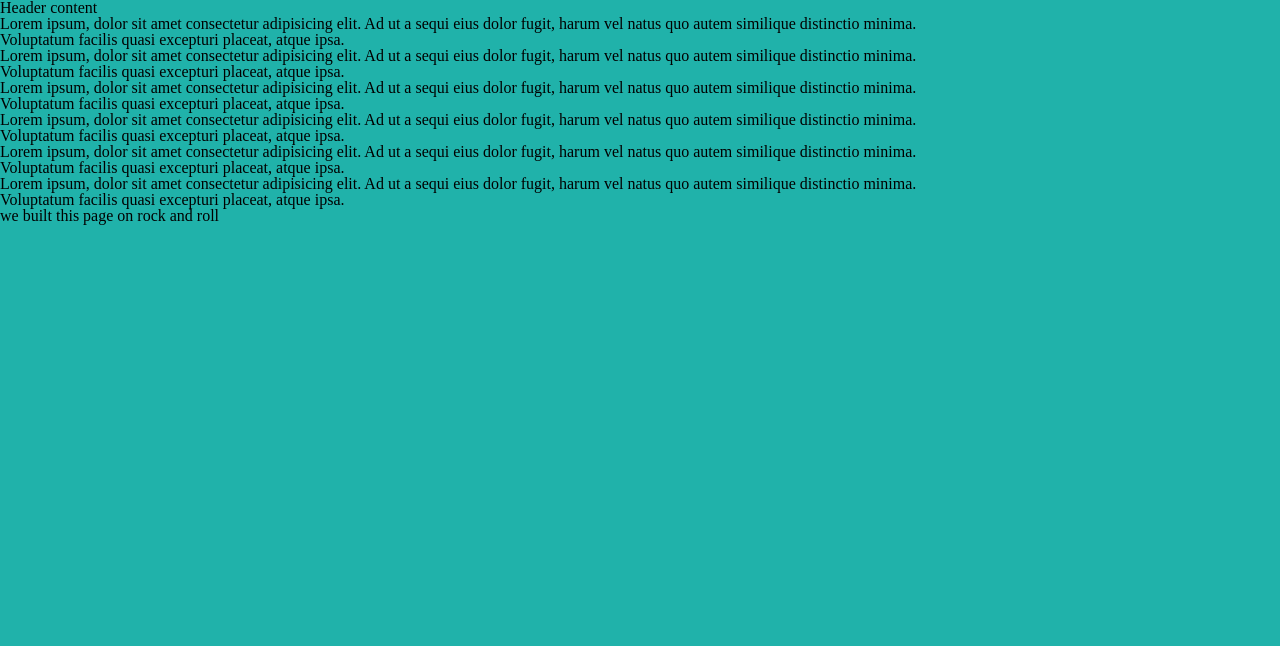
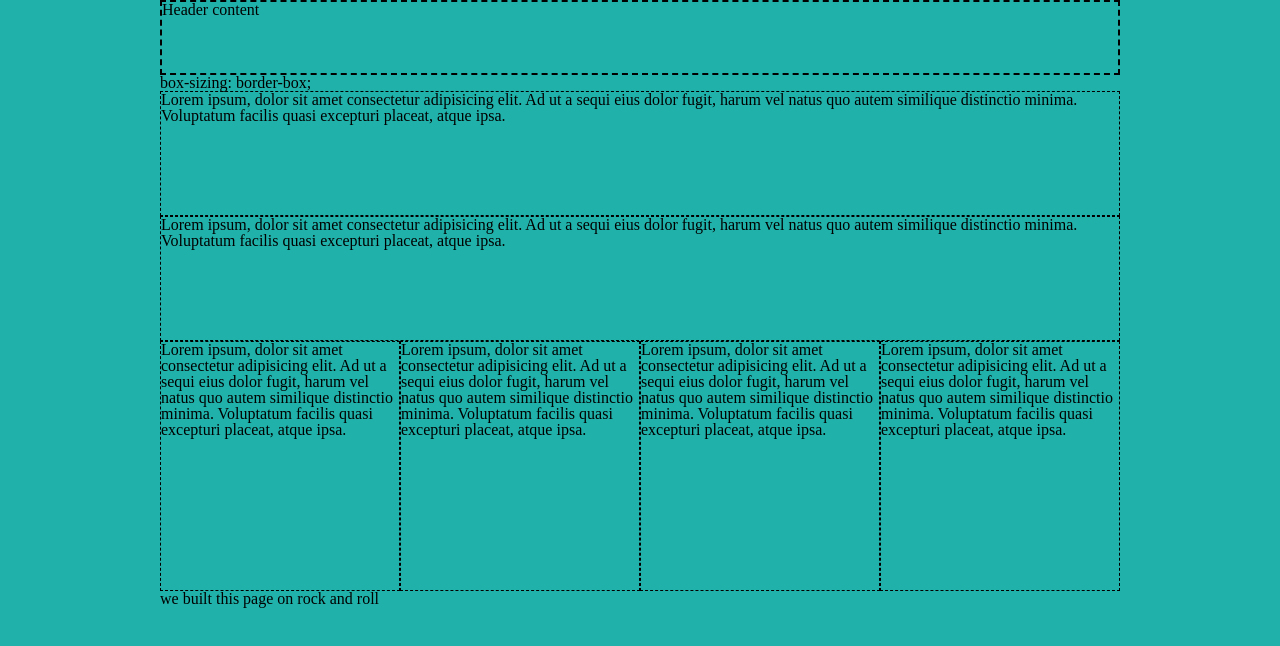
Before and after one commit to M-Ravenmoore/CF301-lab-01, a plain HTML site: page index.html in a window 1280 px wide. Drawn offline with Linux system fonts and the light colour scheme.

Commit message:
got the float for the boxes

```diff
--- a/css/base.css
+++ b/css/base.css
@@ -1,22 +1,27 @@
 /* mobile */
+*{
+  box-sizing: border-box;
+}
 body{
-  width: 480;
+  width: 480px;
+  margin: auto;
   background-color: lightblue;
 }
 
 
-
-
-
+/* tab */
+@media only screen and (min-width:650px) {
+  body{
+    width: 740px;
+    background-color: lightgreen;
+  }
+}
 
 
 /* desktop */
-@media only screen and (min-width:790px) {
+@media only screen and (min-width:850px) {
   body{
     width: 960px;
     background-color: lightseagreen;
   }
 }
-
-
-@media only screen and (min-width:790px) {
--- a/css/layout.css
+++ b/css/layout.css
@@ -0,0 +1,17 @@
+header{
+  height: 75px;
+  border: 2px black dashed;
+}
+.first-row{
+  height:125px;
+}
+
+.container-250{
+  height:250px;
+  width:240px;
+  display:block;
+  float: right;
+}
+article{
+  border: 1px black dashed;
+}
--- a/index.html
+++ b/index.html
@@ -3,6 +3,9 @@
   <head>
     <link rel="stylesheet" href="css/reset.css"/>
     <link rel="stylesheet" href="css/base.css"/>
+    <link rel="stylesheet" href="css/layout.css"/>
+    <link rel="stylesheet" href="css/modules.css"/>
+    <link rel="stylesheet" href="css/theme.css"/>
     <title>Insert Project Title Here</title>
   </head>
   <body>
@@ -10,6 +13,7 @@
       <h1>Header content</h1>
     </header>
     <aside id="b" class="sidebar">
+      box-sizing: border-box;
     </aside>
     <main>
       <section>
```
